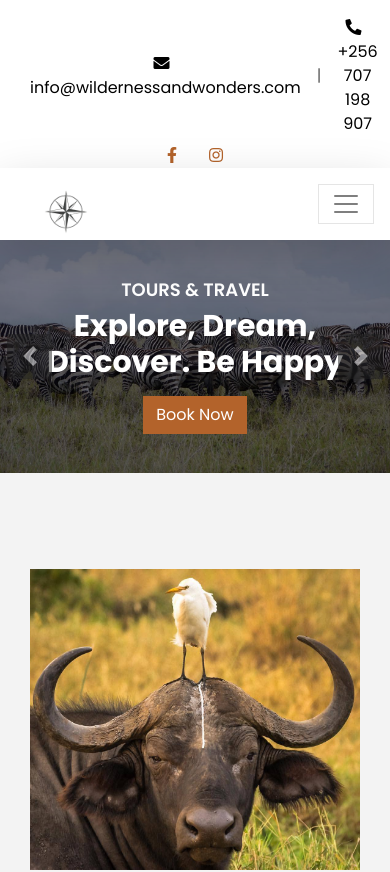
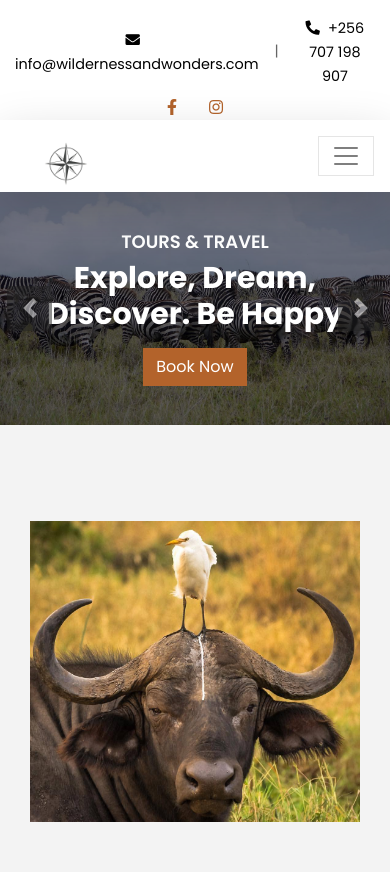
Before and after one commit to hermtechs/tour-guide-website, a plain HTML site: page index.html in a window 390 px wide. Shown: the top 872 px of the page. Drawn offline with nearby package versions, Linux system fonts and the light colour scheme; a script that the page names is missing.

Commit message:
redesigning the top bar

```diff
--- a/css/custom.css
+++ b/css/custom.css
@@ -159,6 +159,9 @@ p {
 .form-group input::placeholder{
   font-size: 0.9rem;
 }
+.top-bar{
+  display: flex;
+}
 /* .top-destination{
   width: 300px !important;
   height: 300px !important;
@@ -183,4 +186,10 @@ p {
     .form-group input{
       width: 100%;
     }
+    .top-bar{
+      justify-content: center;
+    }
+    .top-bar a{
+      font-size: 0.9rem;
+    }
  }
--- a/index.html
+++ b/index.html
@@ -31,9 +31,9 @@
     <div class="container-fluid bg-light pt-3  d-lg-block">
         <div class="container">
             <div class="row">
-                <div class="col-lg-6 text-center text-lg-left mb-2 mb-lg-0">
-                    <div class="d-inline-flex align-items-center">
-                        <p><a href="mailto:info@wildernessandwonders.com" style="color:#000"><i class="fa fa-envelope mr-2"></i>info@wildernessandwonders.com</a></p>
+                <div class=" text-center text-lg-left mb-2 mb-lg-0">
+                    <div class="top-bar justify-content-between align-items-center">
+                        <p><a href="mailto:info@wildernessandwonders.com" style="color:#000"><i class="fa fa-envelope mr-2"></i>info@wildernessandwonders.com</p>
                         <p class="text-body px-3">|</p>
                         <p><a href="tel:+256707198907" style="color:#000"><i class="fa fa-phone-alt mr-2"></i>+256 707 198 907</a></p>
                     </div>
@@ -414,7 +414,7 @@ wonders of Uganda, one remarkable journey
                         please use our convenient contact form below. </p>
                     <ul class="list-inline text-white m-0">
                         <li class="py-2"><i class="fa fa-check text-primary mr-3"></i>Travel Advice</li>
-                        <li class="py-2"><i class="fa fa-check text-primary mr-3"></i>Inguiries</li>
+                        <li class="py-2"><i class="fa fa-check text-primary mr-3"></i>Inquiries</li>
                         <li class="py-2"><i class="fa fa-check text-primary mr-3"></i>Bookings</li>
                     </ul>
                 </div>
```
